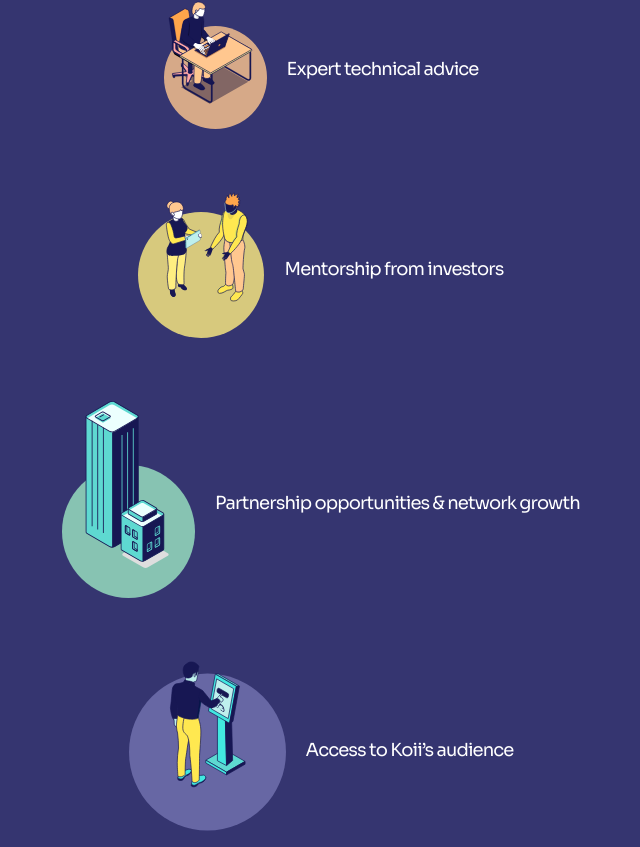
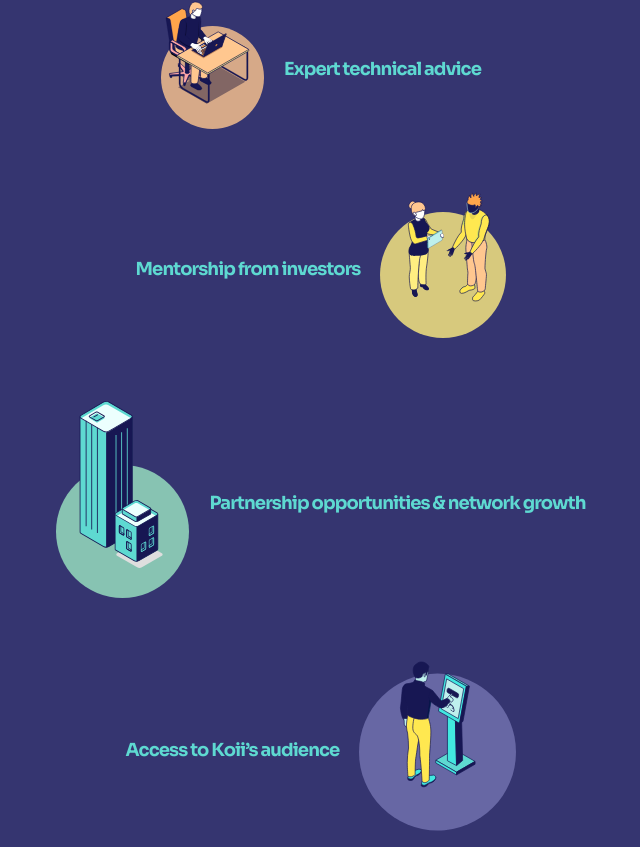
Before and after one commit to koii-network/homepage, a Next.js app: page /founders in a window 1280 px wide. Shown: the part 7193-8040 px from the top of the page, without its empty margins (319-959 px from the left). Built offline with nearby package versions, Linux system fonts and the light colour scheme.

Commit message:
fix: breakpoint

```diff
--- a/components/founders/program-benefits/benefit.tsx
+++ b/components/founders/program-benefits/benefit.tsx
@@ -17,7 +17,7 @@ export const Benefit = ({ image, text, side, lastIndex }: BenefitProps) => {
     rootMargin: "-30% 0% -45% 0%",
   });
 
-  const isBreakpoint = useMediaQuery(1024);
+  const isBreakpoint = useMediaQuery(1439);
   const benefitClasses = `flex gap-5 items-center flex-shrink-0 ${
     side === "right" && isBreakpoint
       ? "flex-row-reverse"
```
